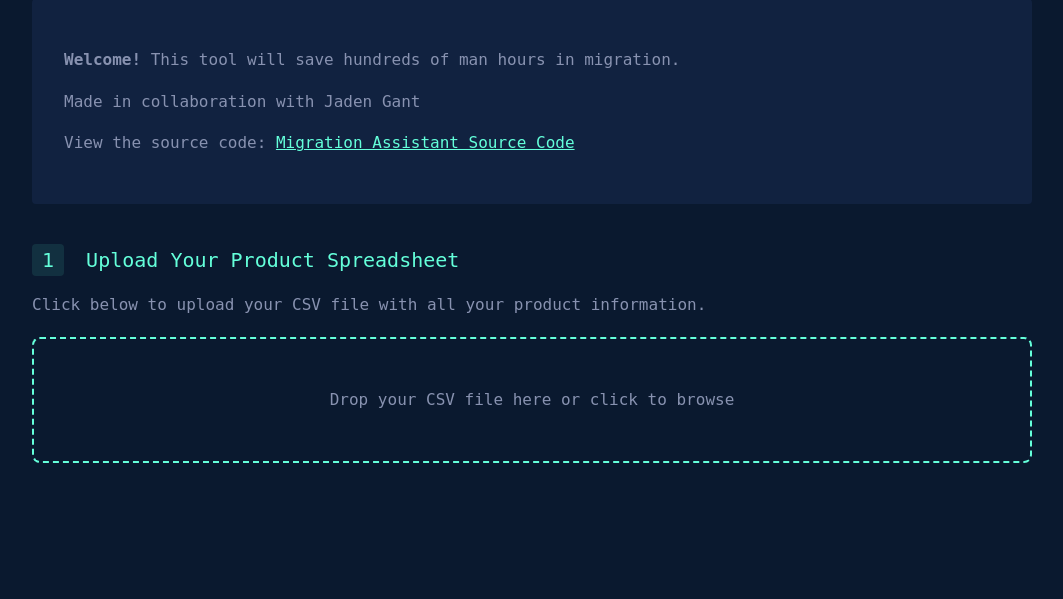
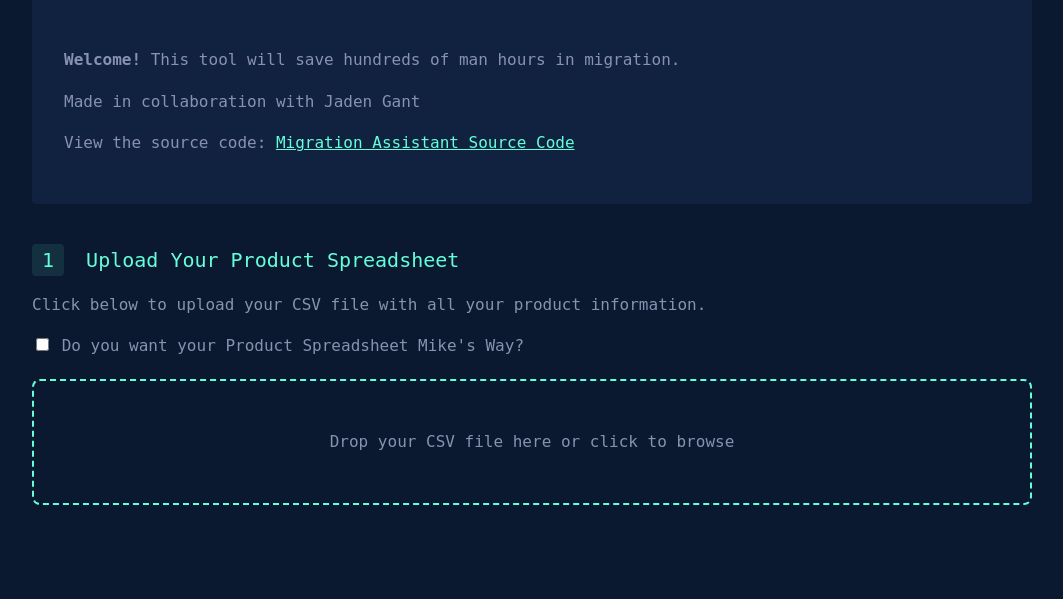
Before and after one commit to jonahumans/Migration-Assistant, a Flask app: page / in a window 1280 px wide. Shown: the part 197-796 px from the top of the page, without its empty margins (108-1171 px from the left). Before the commit the page ends 660 px from the top, so only its background shows below. Run offline with Flask 3, Linux system fonts and the light colour scheme.

Commit message:
Assistant checkpoint: Fix Mike's Way checkbox positioning in HTML
Assistant generated file changes:
- templates/index.html: Fix Mike's Way checkbox position and format

---

User prompt:

did you change how the drop your csv file here or click to browse worked

```diff
--- a/templates/index.html
+++ b/templates/index.html
@@ -72,12 +72,6 @@
         .step-title {
             color: var(--highlight-color);
             font-size: 20px;
-
-            <p id="mikes-way-option" style="margin-top: 10px;">
-                <input type="checkbox" id="use-mikes-way" name="use-mikes-way">
-                <label for="use-mikes-way">Do you want your Product Spreadsheet Mike's Way?</label>
-            </p>
-
             margin-bottom: 15px;
         }
 
@@ -212,6 +206,10 @@
         <div class="step">
             <div class="step-title"><span class="step-number">1</span> Upload Your Product Spreadsheet</div>
             <p>Click below to upload your CSV file with all your product information.</p>
+            <p id="mikes-way-option" style="margin-top: 10px;">
+                <input type="checkbox" id="use-mikes-way" name="use-mikes-way">
+                <label for="use-mikes-way">Do you want your Product Spreadsheet Mike's Way?</label>
+            </p>
 
             <div class="upload-area" id="upload-area">
                 <p>Drop your CSV file here or click to browse</p>
```
